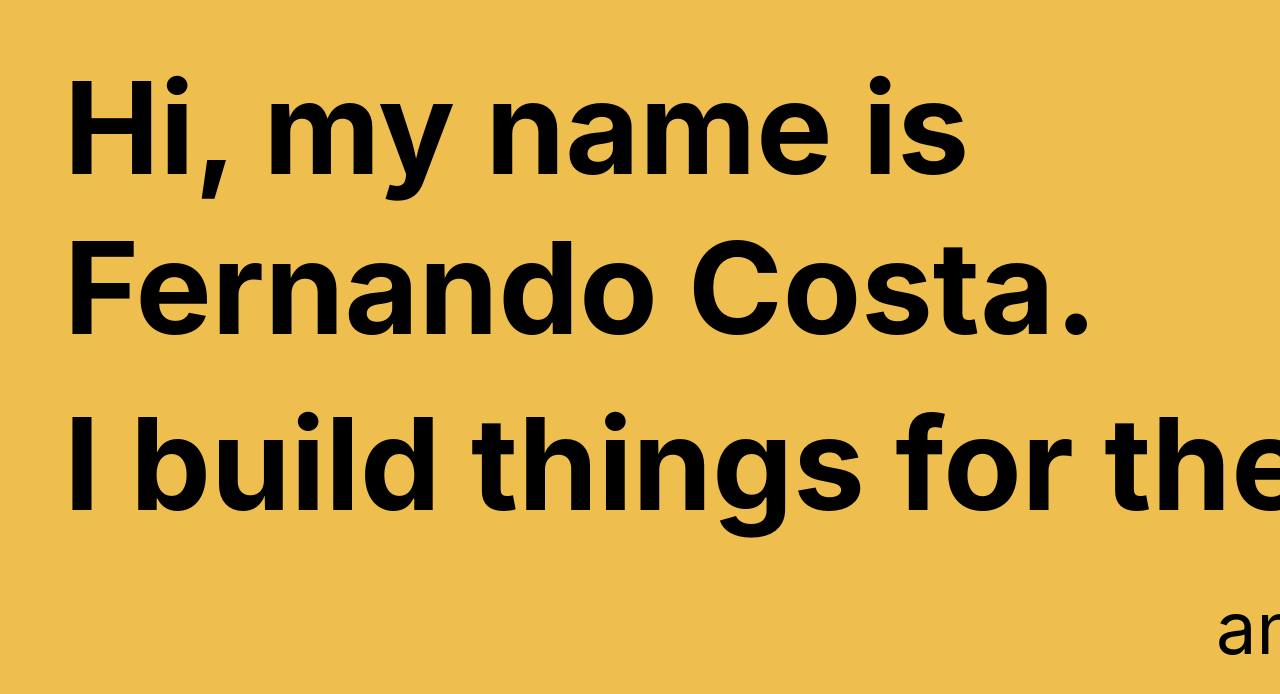
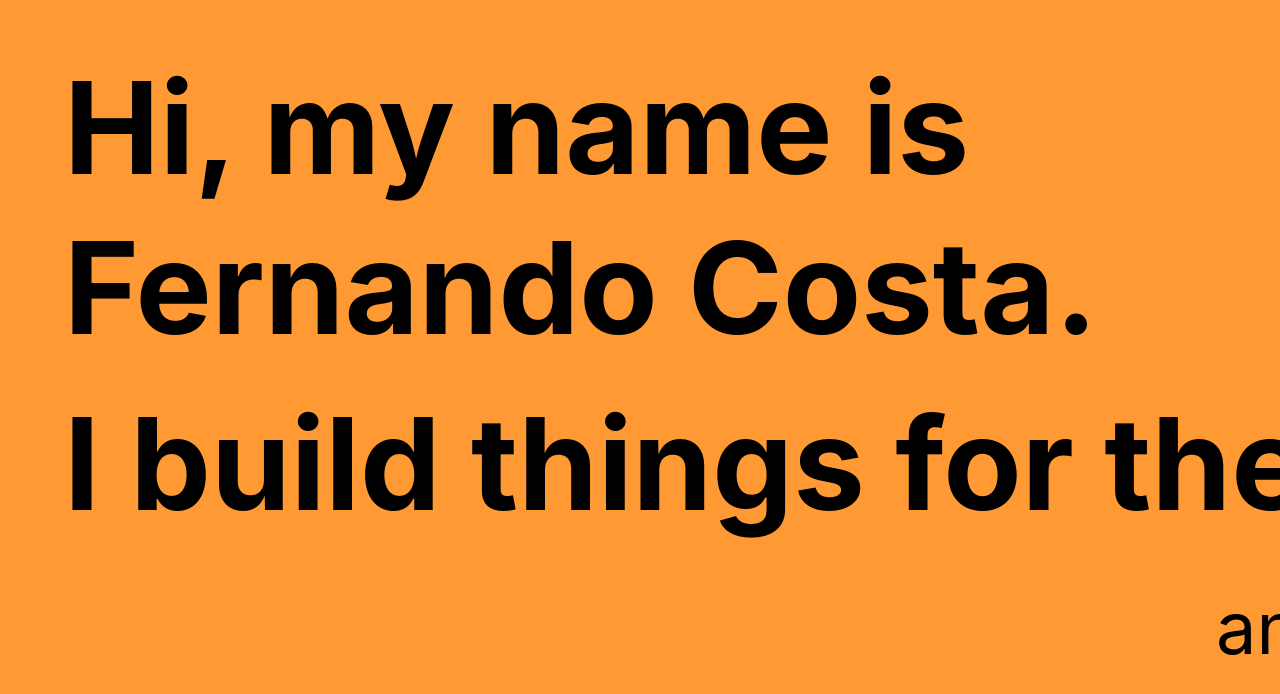
Before and after one commit to heyfosta/hello-fernando, a React (Create React App) app: page / in a window 1280 px wide. Shown: the top 694 px of the page. Built offline with nearby package versions, Linux system fonts and the light colour scheme.

Commit message:
background colour transition /w snap functionality

```diff
--- a/package.json
+++ b/package.json
@@ -6,7 +6,9 @@
     "@testing-library/jest-dom": "^5.17.0",
     "@testing-library/react": "^13.4.0",
     "@testing-library/user-event": "^13.5.0",
+    "@types/lodash": "^4.17.6",
     "gsap": "^3.12.5",
+    "lodash": "^4.17.21",
     "react": "^18.3.1",
     "react-dom": "^18.3.1",
     "react-scripts": "5.0.1",
--- a/src/App.tsx
+++ b/src/App.tsx
@@ -6,59 +6,71 @@ import Experience from './components/Experience';
 import Projects from './components/Projects';
 import Contact from './components/Contact';
 import { SectionWrapper } from './components/SectionWrapper';
+import { useColorTransition } from './hooks/useColorTransition';
+import { useSnapScroll } from './hooks/useSnapScroll';
 
 const App: React.FC = () => {
-  const [currentSection, setCurrentSection] = useState(0);
-  const [scrollProgress, setScrollProgress] = useState(0);
   const [isHeroAnimationComplete, setIsHeroAnimationComplete] = useState(false);
 
   const handleHeroAnimationComplete = useCallback(() => {
     setIsHeroAnimationComplete(true);
-    setCurrentSection(1);  // Move to the next section after hero animation
   }, []);
 
   const sections = useMemo(() => [
-    { Component: Hero, props: { onAnimationComplete: handleHeroAnimationComplete } },
-    { Component: About },
-    { Component: Experience },
-    { Component: Projects },
-    { Component: Contact },
+    {
+      Component: Hero,
+      props: {
+        onAnimationComplete: handleHeroAnimationComplete,
+        startColor: '#FF9933',
+        endColor: '#66CC99',
+        color: '#FF9933'  // Add this line
+      },
+      color: '#FF9933'
+    },
+    { Component: About, props: { color: '#66CC99' }, color: '#66CC99' },
+    { Component: Experience, props: { color: '#FF6B6B' }, color: '#FF6B6B' },
+    { Component: Projects, props: { color: '#4ECDC4' }, color: '#4ECDC4' },
+    { Component: Contact, props: { color: '#FFCC00' }, color: '#FFCC00' },
   ], [handleHeroAnimationComplete]);
 
-  useEffect(() => {
-    if (!isHeroAnimationComplete) return;
+  const { currentSection, scrollProgress, setCurrentSection } = useSnapScroll({
+    sectionCount: sections.length,
+    isEnabled: isHeroAnimationComplete,
+    initialSection: 0,
+    scrollSensitivity: 0.5,
+    snapThreshold: 70,
+  });
 
+// Add this state to track if we're transitioning from the hero
+const [isTransitioningFromHero, setIsTransitioningFromHero] = useState(true);
 
-    let accumulatedDelta = 0;
-    const scrollSensitivity = 0.1;  // Reduced sensitivity
-    const threshold = 80;  // Increased threshold
+// Modify the effect
+useEffect(() => {
+  if (isHeroAnimationComplete) {
+    setCurrentSection(1);
+    // Set a timeout to allow for the transition
+    setTimeout(() => setIsTransitioningFromHero(false), 500);
+  }
+}, [isHeroAnimationComplete, setCurrentSection]);
 
-    const handleScroll = (event: WheelEvent) => {
-      event.preventDefault();
+// Modify the color selection logic
+const currentColor = isTransitioningFromHero
+  ? sections[0].color
+  : sections[Math.max(currentSection - 1, 0)].color;
+const nextColor = sections[currentSection].color;
 
-      accumulatedDelta += event.deltaY * scrollSensitivity;
-      accumulatedDelta = Math.max(-150, Math.min(150, accumulatedDelta));  // Increased range
+  // // Adjust the color selection here
+  // const currentColor = sections[Math.max(currentSection - 1, 0)].color;
+  // const nextColor = sections[currentSection].color;
+  const transitionedColor = useColorTransition(currentColor, nextColor, 500);
 
-      if (accumulatedDelta > threshold && currentSection < sections.length - 1) {
-        setCurrentSection(prev => prev + 1);
-        accumulatedDelta = 0;
-      } else if (accumulatedDelta < -threshold && currentSection > 0) {
-        setCurrentSection(prev => prev - 1);
-        accumulatedDelta = 0;
-      }
-
-      setScrollProgress(accumulatedDelta / 1.5);  // Smoothed out progress
-    };
-
-    window.addEventListener('wheel', handleScroll, { passive: false });
-
-    return () => {
-      window.removeEventListener('wheel', handleScroll);
-    };
-  }, [currentSection, sections.length, isHeroAnimationComplete]);
+  const gradientStyle = {
+    backgroundImage: `linear-gradient(to bottom, ${transitionedColor} ${(1 - scrollProgress / 100) * 100}%, ${nextColor} 100%)`,
+    transition: 'background-image 0.3s ease-out',
+  };
 
   return (
-    <div className="relative h-screen overflow-hidden">
+    <div className="relative h-screen overflow-hidden" style={gradientStyle}>
       <div className="sections-stack relative h-full">
         {sections.map(({ Component, props }, index) => (
           <SectionWrapper
--- /dev/null
+++ b/src/Context/ColorContext.tsx
@@ -0,0 +1,34 @@
+// src/contexts/ColorContext.tsx
+import React, { createContext, useState, useContext } from 'react';
+
+interface ColorContextType {
+  currentColor: string;
+  nextColor: string;
+  setColors: (current: string, next: string) => void;
+}
+
+const ColorContext = createContext<ColorContextType | undefined>(undefined);
+
+export const ColorProvider: React.FC<{ children: React.ReactNode }> = ({ children }) => {
+  const [currentColor, setCurrentColor] = useState('#eebe4e');
+  const [nextColor, setNextColor] = useState('#FF6B6B');
+
+  const setColors = (current: string, next: string) => {
+    setCurrentColor(current);
+    setNextColor(next);
+  };
+
+  return (
+    <ColorContext.Provider value={{ currentColor, nextColor, setColors }}>
+      {children}
+    </ColorContext.Provider>
+  );
+};
+
+export const useColorContext = () => {
+  const context = useContext(ColorContext);
+  if (context === undefined) {
+    throw new Error('useColorContext must be used within a ColorProvider');
+  }
+  return context;
+};
--- a/src/components/About.tsx
+++ b/src/components/About.tsx
@@ -3,7 +3,7 @@ import React from 'react';
 
 const About: React.FC = () => {
   return (
-    <section className="h-screen bg-[#FF6B6B] text-white flex items-center justify-center">
+    <section className="h-screen text-white flex items-center justify-center">
       <div className="container mx-auto">
         <h2 className="text-5xl font-bold mb-8 text-center">About Me</h2>
         <p className="text-2xl mb-8 text-center max-w-2xl mx-auto">
--- a/src/components/Contact.tsx
+++ b/src/components/Contact.tsx
@@ -4,7 +4,7 @@ import { ContactProps } from '../types/SectionTypes';
 
 const Contact: React.FC<ContactProps> = () => {
   return (
-    <section className="h-screen bg-[#FF9FF3] text-white flex items-center justify-center">
+    <section className="h-screen  text-white flex items-center justify-center">
       <div className="container mx-auto px-4">
         <h2 className="text-5xl font-bold mb-12 text-center">Contact Me</h2>
         <div className="bg-white text-[#FF9FF3] p-8 rounded-lg shadow-lg max-w-md mx-auto">
--- a/src/components/Experience.tsx
+++ b/src/components/Experience.tsx
@@ -4,7 +4,7 @@ import { ExperienceProps } from '../types/SectionTypes';
 
 const Experience: React.FC<ExperienceProps> = ({ onComplete }) => {
   return (
-    <section className="h-screen bg-[#4ECDC4] text-white flex items-center justify-center">
+    <section className="h-screen text-white flex items-center justify-center">
       <div className="container mx-auto px-4">
         <h2 className="text-5xl font-bold mb-12 text-center">Work Experience</h2>
         <ul className="space-y-12">
--- a/src/components/Hero.tsx
+++ b/src/components/Hero.tsx
@@ -10,7 +10,7 @@ const Hero: React.FC<HeroProps> = ({ onAnimationComplete }) => {
   const { heroRef, scrollRef } = useHeroAnimation(onAnimationComplete);
 
   return (
-    <div ref={heroRef} className="hero-container h-screen bg-[#eebe4e] text-black flex flex-col justify-between items-start py-16 px-8 sm:px-16 w-full">
+    <div ref={heroRef} className="hero-container h-screen  text-black flex flex-col justify-between items-start py-16 px-8 sm:px-16 w-full">
       <div className="container mx-auto 2xl:max-w-[2000px]">
         <div className="mb-8">
           <h1 className="text-6xl sm:text-7xl md:text-8xl lg:text-9xl xl:text-10xl 2xl:text-11xl font-bold whitespace-nowrap">
--- a/src/components/Projects.tsx
+++ b/src/components/Projects.tsx
@@ -4,7 +4,7 @@ import { ProjectsProps } from '../types/SectionTypes';
 
 const Projects: React.FC<ProjectsProps> = () => {
   return (
-    <section className="h-screen bg-[#45B7D1] text-white flex items-center justify-center">
+    <section className="h-screen  text-white flex items-center justify-center">
       <div className="container mx-auto px-4">
         <h2 className="text-5xl font-bold mb-12 text-center">Projects</h2>
         <div className="grid grid-cols-1 md:grid-cols-2 gap-8">
--- /dev/null
+++ b/src/hooks/useColorTransition.ts
@@ -0,0 +1,38 @@
+// src/hooks/useColorTransition.ts
+import { useState, useEffect } from 'react';
+
+const interpolateColor = (color1: string, color2: string, factor: number) => {
+  const r1 = parseInt(color1.slice(1, 3), 16);
+  const g1 = parseInt(color1.slice(3, 5), 16);
+  const b1 = parseInt(color1.slice(5, 7), 16);
+
+  const r2 = parseInt(color2.slice(1, 3), 16);
+  const g2 = parseInt(color2.slice(3, 5), 16);
+  const b2 = parseInt(color2.slice(5, 7), 16);
+
+  const r = Math.round(r1 + factor * (r2 - r1));
+  const g = Math.round(g1 + factor * (g2 - g1));
+  const b = Math.round(b1 + factor * (b2 - b1));
+
+  return `#${r.toString(16).padStart(2, '0')}${g.toString(16).padStart(2, '0')}${b.toString(16).padStart(2, '0')}`;
+};
+
+export const useColorTransition = (startColor: string, endColor: string, duration: number) => {
+  const [color, setColor] = useState(startColor);
+
+  useEffect(() => {
+    let start: number | null = null;
+    const step = (timestamp: number) => {
+      if (!start) start = timestamp;
+      const progress = timestamp - start;
+      const factor = Math.min(progress / duration, 1);
+      setColor(interpolateColor(startColor, endColor, factor));
+      if (progress < duration) {
+        window.requestAnimationFrame(step);
+      }
+    };
+    window.requestAnimationFrame(step);
+  }, [startColor, endColor, duration]);
+
+  return color;
+};
--- /dev/null
+++ b/src/hooks/useSnapScroll.ts
@@ -0,0 +1,65 @@
+// src/hooks/useSnapScroll.ts
+import { useState, useCallback, useEffect } from 'react';
+
+interface UseSnapScrollOptions {
+  sectionCount: number;
+  isEnabled: boolean;
+  initialSection: number;
+  scrollSensitivity?: number;
+  snapThreshold?: number;
+}
+
+export const useSnapScroll = ({
+  sectionCount,
+  isEnabled,
+  initialSection,
+  scrollSensitivity = 0.1,
+  snapThreshold = 70, // Percentage of screen height
+}: UseSnapScrollOptions) => {
+  const [currentSection, setCurrentSection] = useState(initialSection);
+  const [scrollProgress, setScrollProgress] = useState(0);
+  const [isSnapping, setIsSnapping] = useState(false);
+
+  const snapToSection = useCallback((targetSection: number) => {
+    setIsSnapping(true);
+    setCurrentSection(targetSection);
+    setScrollProgress(0);
+    setTimeout(() => setIsSnapping(false), 300); // Animation duration
+  }, []);
+
+  useEffect(() => {
+    if (!isEnabled) return;
+
+    let accumulatedDelta = 0;
+
+    const handleScroll = (event: WheelEvent) => {
+      if (isSnapping) return;
+      event.preventDefault();
+
+      accumulatedDelta += event.deltaY * scrollSensitivity;
+      let newScrollProgress = accumulatedDelta / window.innerHeight * 100;
+
+      if (newScrollProgress > snapThreshold && currentSection < sectionCount - 1) {
+        snapToSection(currentSection + 1);
+        accumulatedDelta = 0;
+      } else if (newScrollProgress < -snapThreshold && currentSection > 0) {
+        snapToSection(currentSection - 1);
+        accumulatedDelta = 0;
+      } else {
+        setScrollProgress(newScrollProgress);
+      }
+    };
+
+    window.addEventListener('wheel', handleScroll, { passive: false });
+
+    return () => {
+      window.removeEventListener('wheel', handleScroll);
+    };
+  }, [currentSection, sectionCount, isSnapping, snapToSection, scrollSensitivity, snapThreshold, isEnabled]);
+
+  return {
+    currentSection,
+    scrollProgress,
+    setCurrentSection,
+  };
+};
```
Also changed, not shown: 1 other file (tests, documents, lock files or other folders).
